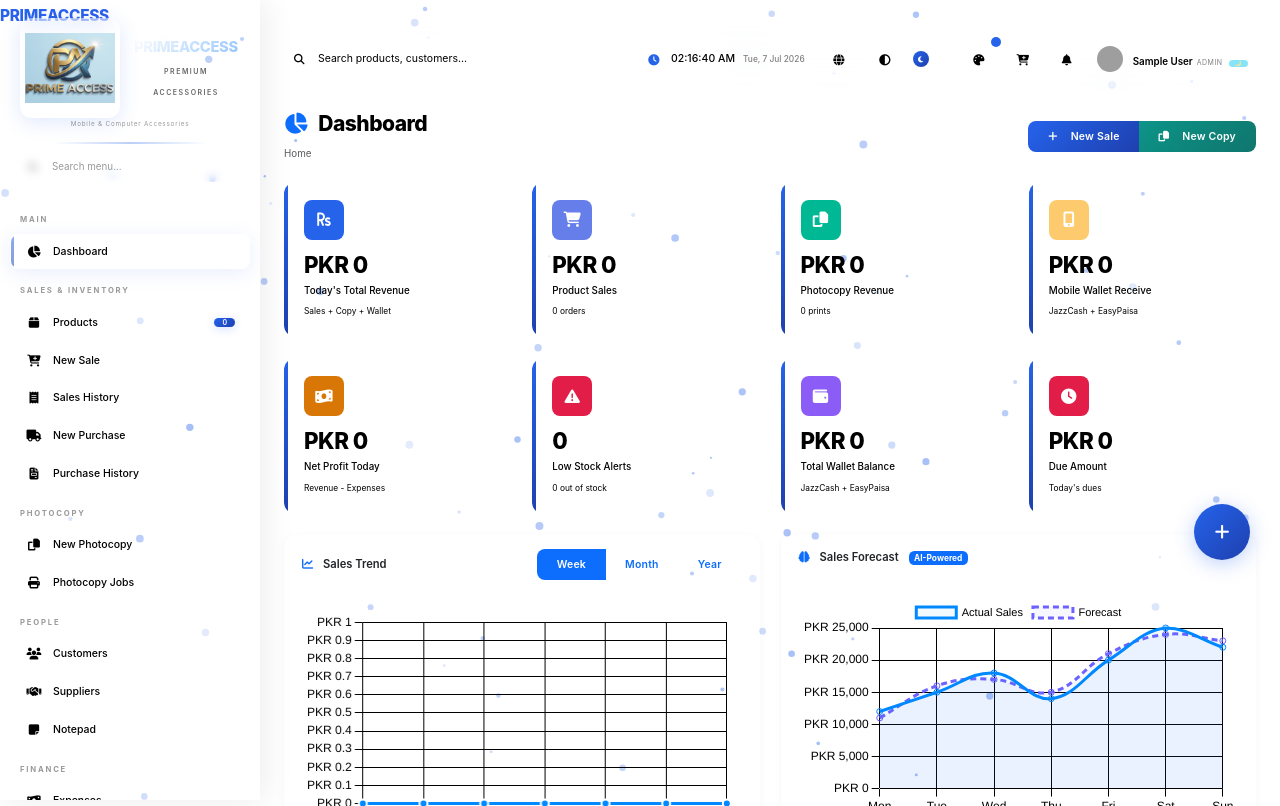
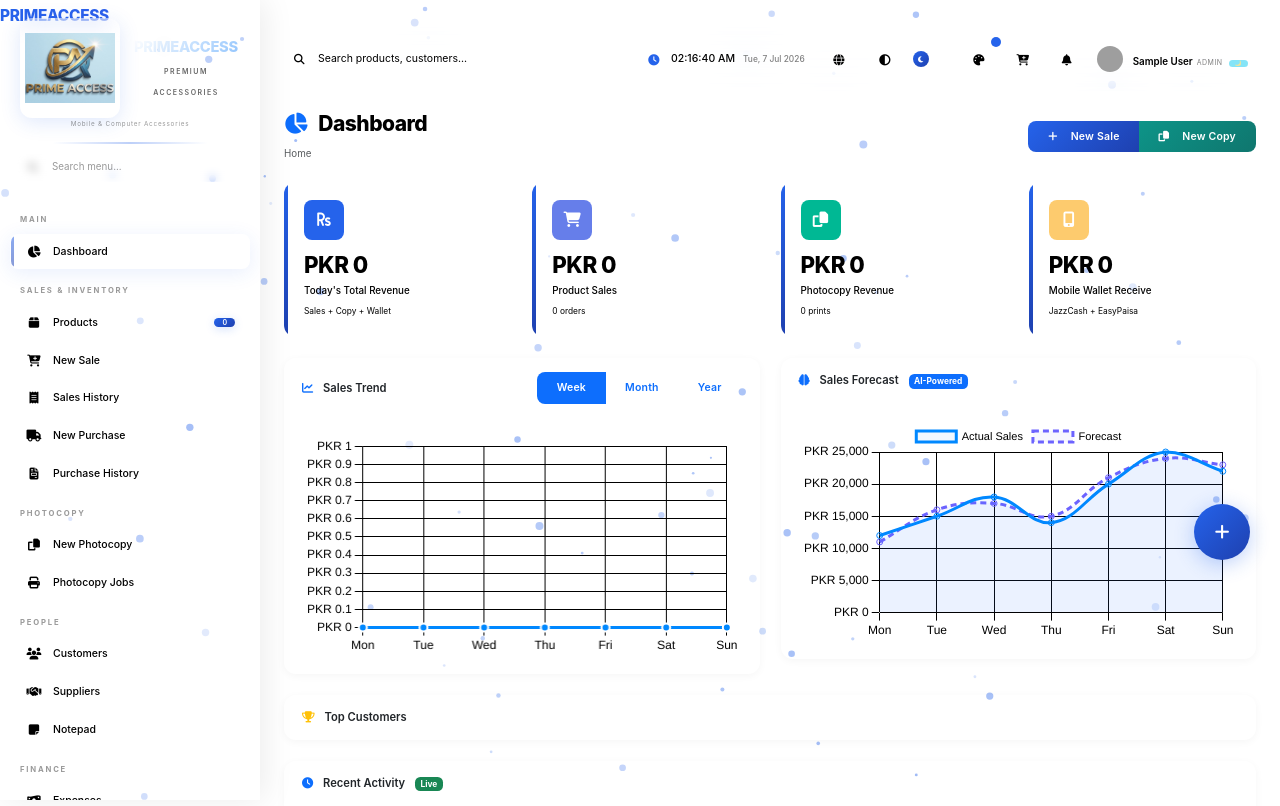
Before and after one commit to bosshanan123-ui/primeaccess-shop, a Flask app: page /dashboard in a window 1280 px wide. Shown: the top 806 px of the page. Run offline with Flask 2, Linux system fonts and the light colour scheme; the visitor is signed in with stand-in values (Sample User, id 1); data comes from the database, SQL or seed files in the repository; data that the repository does not hold is empty; parts of the project's set-up code (start-up, migrations or seed data) failed here and were passed over; some libraries are stand-ins or nearby versions; grey boxes are pictures that could not be loaded.

Commit message:
Update dashboard.html

```diff
--- a/templates/dashboard.html
+++ b/templates/dashboard.html
@@ -94,64 +94,7 @@
     </div>
 </div>
 
-<!-- Second Row - Net Profit & Expenses -->
-<div class="row g-4 mb-4">
-    <!-- ===== 5. NET PROFIT ===== -->
-    <div class="col-xl-3 col-lg-6">
-        <div class="stat-card orange">
-            <div class="stat-icon"><i class="fas fa-money-bill-wave"></i></div>
-            <div class="stat-number" data-count="{{ net_profit_today }}" data-currency="true">PKR 0</div>
-            <div class="stat-label">
-                {% if current_lang == 'ur' %}آج کا خالص منافع{% else %}Net Profit Today{% endif %}
-            </div>
-            <small>
-                {% if current_lang == 'ur' %}ریونیو - اخراجات{% else %}Revenue - Expenses{% endif %}
-            </small>
-        </div>
-    </div>
 
-    <!-- ===== 6. LOW STOCK ALERTS ===== -->
-    <div class="col-xl-3 col-lg-6">
-        <div class="stat-card red">
-            <div class="stat-icon"><i class="fas fa-exclamation-triangle"></i></div>
-            <div class="stat-number" data-count="{{ low_stock_count + out_of_stock_count }}">0</div>
-            <div class="stat-label">
-                {% if current_lang == 'ur' %}کم اسٹاک الرٹس{% else %}Low Stock Alerts{% endif %}
-            </div>
-            <small>{{ out_of_stock_count }}
-                {% if current_lang == 'ur' %}آؤٹ آف اسٹاک{% else %}out of stock{% endif %}
-            </small>
-        </div>
-    </div>
-
-    <!-- ===== 7. TOTAL WALLET BALANCE ===== -->
-    <div class="col-xl-3 col-lg-6">
-        <div class="stat-card" style="border-left-color: #8B5CF6;">
-            <div class="stat-icon" style="background: #8B5CF6;"><i class="fas fa-wallet"></i></div>
-            <div class="stat-number" data-count="{{ total_wallet_balance }}" data-currency="true">PKR 0</div>
-            <div class="stat-label">
-                {% if current_lang == 'ur' %}کل والیٹ بیلنس{% else %}Total Wallet Balance{% endif %}
-            </div>
-            <small>
-                {% if current_lang == 'ur' %}جازکیش + ایزی پیسہ{% else %}JazzCash + EasyPaisa{% endif %}
-            </small>
-        </div>
-    </div>
-
-    <!-- ===== 8. DUE AMOUNT ===== -->
-    <div class="col-xl-3 col-lg-6">
-        <div class="stat-card" style="border-left-color: #E11D48;">
-            <div class="stat-icon" style="background: #E11D48;"><i class="fas fa-clock"></i></div>
-            <div class="stat-number" data-count="{{ due_amount_today }}" data-currency="true">PKR 0</div>
-            <div class="stat-label">
-                {% if current_lang == 'ur' %}بقایا رقم{% else %}Due Amount{% endif %}
-            </div>
-            <small>
-                {% if current_lang == 'ur' %}آج کی واجبات{% else %}Today's dues{% endif %}
-            </small>
-        </div>
-    </div>
-</div>
 
 <!-- Charts Row - Sales & Forecast Side by Side -->
 <div class="row g-4">
```
